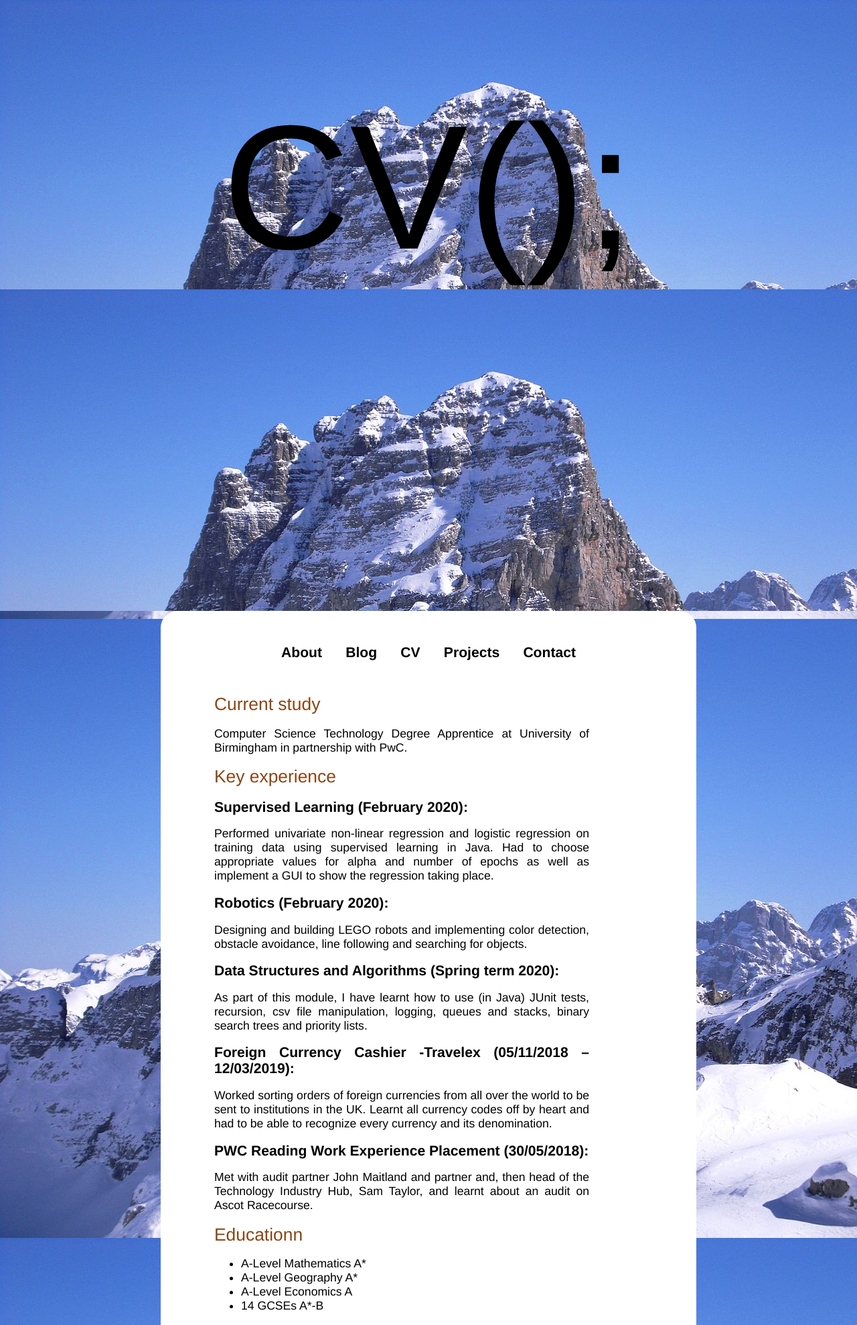
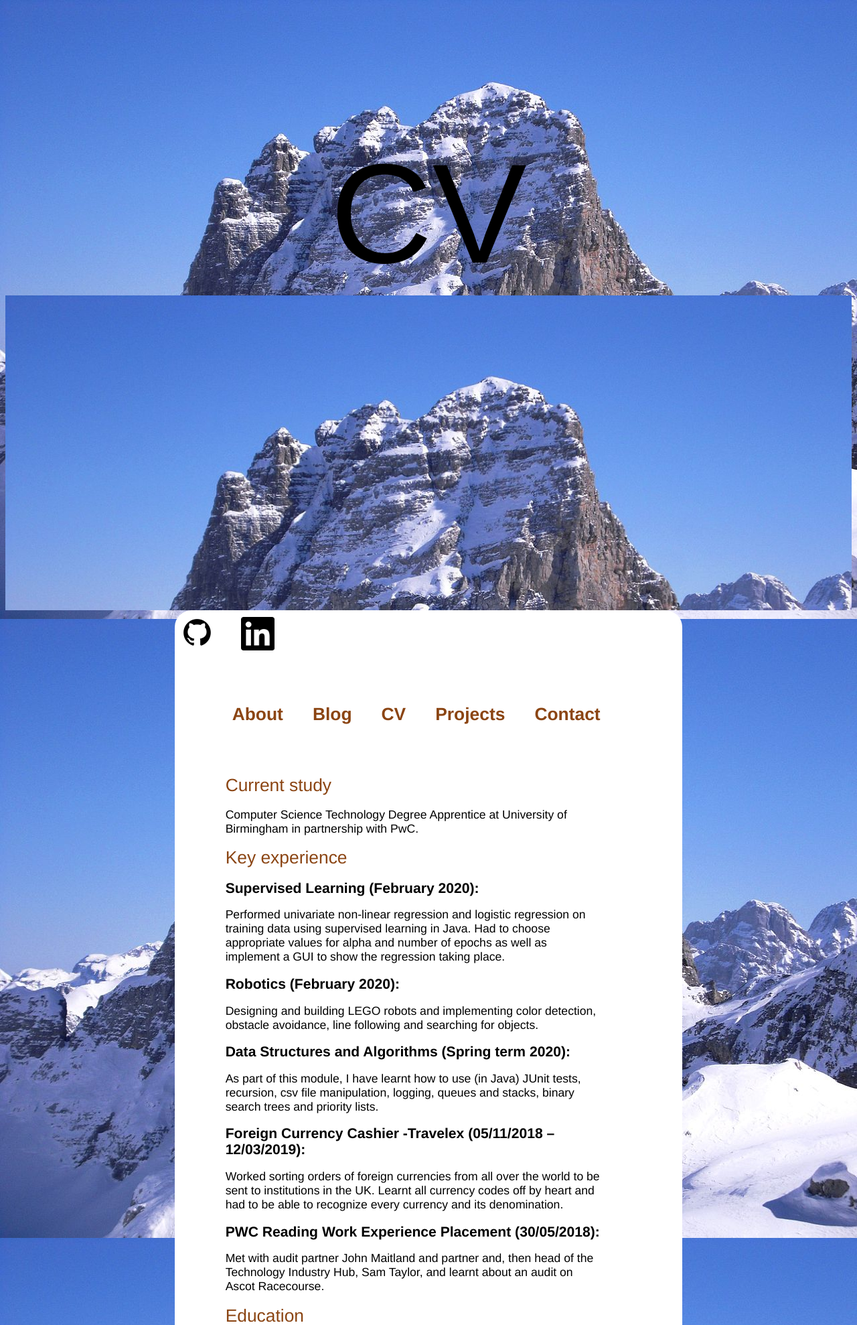
Before and after one commit to Frank0012/djangoProject, a Django app: page /CV/ in a window 1280 px wide. Shown: the top 1978 px of the page at 67% size. Run offline with Django 3.2, Linux system fonts and the light colour scheme.

Commit message:
Changed some CSS styling as well as adding landing page

```diff
--- a/blog/templates/CV/CV.html
+++ b/blog/templates/CV/CV.html
@@ -2,7 +2,7 @@
 
 {% block title %}{{title}}{% endblock title %}
 
-{%block header%} {{title}}(); {%endblock header%}
+{%block header%} {{title}} {%endblock header%}
 
 
 {% block content %}
@@ -33,7 +33,7 @@
 	Met with audit partner John Maitland and partner and, then head of the Technology Industry Hub, Sam Taylor, and learnt about an audit on Ascot Racecourse.
 </p>
 
-<header1>Educationn</header1>
+<header1>Education</header1>
 <ul>
 	<li>A-Level Mathematics A*</li>
 	<li>A-Level Geography A*</li>
@@ -41,14 +41,13 @@
 	<li>14 GCSEs A*-B</li>
 </ul>
 
-<header1>Key skills</header1>
+<header1>Skills</header1>
 <ul>
 	<li>Java</li>
 	<li>Python</li>
 	<li>Django</li>
 	<li>Notpad++</li>
 	<li>Eclipse</li>
-	<li>PowerShell</li>
 	<li>Open Roberta</li>
 	<li>LEAN Theorem Prover</li>
 	<li>HTML</li>
--- a/blog/templates/about/about.html
+++ b/blog/templates/about/about.html
@@ -2,11 +2,11 @@
 
 {% block title %}{{title}}{% endblock title %}
 
-{%block header%} {{title}}(); {%endblock header%}
+{%block header%} {{title}} {%endblock header%}
 
 {% block content %}
 <p>
-	&nbsp;&nbsp;&nbsp;&nbsp;Welcome to my website. Thank you for visiting. On this site you will find a <a href="/blog">blog</a> in which I talk about things of interest to me within Computer Science. I also have a <a href="/projects">projects</a> page with a list of programs I have worked on or am working on in my spare time. Hopefully the <a href="/CV">CV</a> page is self explanatory:). If you would like to contact me for any reason, whether it be about how I made my website, or anything else, please do not hesitate to reach out using the <a href="/contact">contact</a> form. Thank you, and enjoy!
+	&nbsp;&nbsp;&nbsp;&nbsp;Welcome to my website. Thank you for visiting. On this site you will find a blog in which I talk about things of interest to me within Computer Science. I also have a projects page with a list of programs I have worked on or am working on in my spare time. If you would like to contact me for any reason, whether it be about how I made my website, or anything else, please do not hesitate to reach out using the contact form. Thank you, and enjoy!
 
 <p>
 
--- a/blog/templates/blog/blog.html
+++ b/blog/templates/blog/blog.html
@@ -2,7 +2,7 @@
 
 {% block title %}{{title}}{% endblock title %}
 
-{%block header%} {{title}}(); {%endblock header%}
+{%block header%} {{title}} {%endblock header%}
 
 
 {% block content %}
--- a/blog/templates/projects/projects.html
+++ b/blog/templates/projects/projects.html
@@ -2,10 +2,12 @@
 
 {% block title %}{{title}}{% endblock title %}
 
-{%block header%} {{title}}(); {%endblock header%}
+{%block header%} {{title}} {%endblock header%}
 
 
 {% block content %}
+<p>The following projects can be found by clicking on the link to my GitHub. They are projects that I have created in my spare time.</p>
+
 <header1>Completed projects</header1>
 <h1>Matrix Manipulator</h1>
 <p>
--- a/blog/views.py
+++ b/blog/views.py
@@ -3,6 +3,10 @@ from django.shortcuts import render
 from django.utils import timezone
 from . models import Post
 
+
+#def index(request):
+#    title = "Frank Crossley"
+#    return render(request, 'index/index.html', {'title':title})
 
 def about(request):
     title = "About"
--- a/mywebsite/settings.py
+++ b/mywebsite/settings.py
@@ -123,3 +123,9 @@ STATIC_URL = '/static/'
 STATICFILES_DIRS = [
     os.path.join(BASE_DIR, 'mywebsite/static'),
 ]
+#Email Settings
+EMAIL_HOST = 'smtp.gmail.com'
+EMAIL_PORT = '587'
+EMAIL_HOST_USER = 'fcrossley95@gmail.com'
+EMAIL_HOST_PASSWORD = os.environ.get('GM_PASS')
+EMAIL_USE_TLS = True
--- a/mywebsite/static/main.css
+++ b/mywebsite/static/main.css
@@ -1,14 +1,19 @@
 @charset "utf-8";
   #header {
 	  border-style: none;
-	  width: 800px;
-	  height: auto;
+	  width: 100%;
+	  /*height: auto;
+	  padding-top: 1%;
+	  padding-left: 1%;*/
+	  border-radius: 25px 25px 0px 0px;
+
   }
   #wrapper {
     margin-top: 0px;
     margin-left: auto;
     margin-right: auto;
-    width: 800px;
+	margin-bottom: 35px;
+    width: 60%;
 	background-color: #FFFFFF;
 	border-radius: 25px;
 
@@ -18,8 +23,9 @@
   #big_header {
 	  text-align: center;
 	  font-family: Helvetica, sans-serif;
-	  font-size: 15em;
-	  padding-top: 10%;
+	  font-size: 12em;
+	  padding-top: 15%;
+
 
   }
 
@@ -28,16 +34,23 @@
 	width: 100%;
   }
   body {
-	margin: 0;
     font-family: Helvetica, sans-serif;
     font-size: 1.1em;
-    text-align: justify;
+    text-align: left;
     color: #000000;
 	background-image:url("alps2.jpg");
 	background-attachment: fixed;
 	background-position: center top;
 	background-repeat: no-repeat;
 	background-size: cover;
+
+  }
+
+  #index_header {
+	  text-align: center;
+	  font-family: Helvetica, sans-serif;
+	  font-size: 15em;
+	  padding: 50% 0% 50% 0%;
 
   }
 
@@ -49,8 +62,27 @@
   h1 {
 
 	  font-size: 1.2em;
-	  decoration: none;
+
   }
+
+  pi3{
+
+	background-image:url("alps2.jpg");
+	background-attachment: fixed;
+	background-position: center;
+	background-repeat: no-repeat;
+	background-size: cover;
+  }
+  h3{
+
+	  width: 60%;
+	  padding-top: 5%;
+	  margin: auto;
+	  text-align: center;
+	  font-size: 9em;
+
+  }
+
 
   header1 {
 	  color: #8B4513;
@@ -62,13 +94,14 @@
 
 
   a {
-	  color: #000000;
+	  color: #8B4513;
 	  font-weight: bold;
 	  text-decoration: none;
 	  transition-timing-function: ease;
+
   }
   a:hover{
-	  color: #8B4513;
+	  color: #000000;
   }
 
   #footer {
@@ -82,11 +115,31 @@
       color: #969696;
 	  border-radius: 0px 0px 25px 25px;
   }
-  img {
+  @keyframes fade {
+  0%   {opacity:0}
+  100%  {opacity:1}
+
+}
+  #button{
+	font-size: 5em;
+	float: center;
+	text-align: center;
+	position: relative;
+	margin-left: -50vw;
+	left: 50%;
+	background-color: #FFFFFF;
+	width: 100vw;
+	background-size: cover;
+	color: #000000;
+	animation-name: fade;
+	animation-duration: 6s;
+
+  }
+  #img {
 	  border-radius: 50%;
 	  height: 200px;
 	  float: right;
-	  margin-right: 30px;
+	  margin-right: 50px;
 	  margin-left: 30px;
   }
 
@@ -102,45 +155,21 @@
 
 	}
 
-  #nav li {
-      padding-top: 10px;
-      padding-bottom: 10px;
-      font-size: 1em;
-      list-style-type: none;
-      border-bottom: thin solid #e0e0e0;
-      color: #1e9d36;
-      left: 0px;
-      list-style-position: inside;
-  }
-  #nav li a {
-      text-decoration: none;
-  }
   #main {
       width: 560px;
-      margin: 0% 0% 10% 10%;
-      padding-right: 0px;
+      margin: 0% 10% 0% 10%;
+      padding-bottom: 50px;
   }
 
 
   #top_menu {
 
-      padding: 50px 50px 50px 50px;
-      font-size: 1.2em;
+      padding: 75px 50px 75px 50px;
+      font-size: 1.5em;
 	  text-align: center;
       color: #270c39;
   }
-  table.month td {
-      border: 1px solid rgb(221, 221, 221);
-      padding: 20px;
-      text-align: center;
-  }
-  table.month th {
-      padding: 2px 0px;
-      text-align: center;
-  }
-  th.month {
-      display: none;
-  }
+
   ul.errorlist {
     margin: 0;
     padding: 0;
--- a/mywebsite/templates/base.html
+++ b/mywebsite/templates/base.html
@@ -14,6 +14,7 @@
 
 	<div id="big_header">{%block header%} {{page_title | default:"Untitled Page"}} {%endblock header%}</div>
 
+
 	<div id="parallax"></div>
 	<body>
 
@@ -21,10 +22,18 @@
 
          <header id="header">
 
-             <div id="top_menu"><a href="/about">About</a> &nbsp;&nbsp;&nbsp;&nbsp; <a href="/blog">Blog</a> &nbsp;&nbsp;&nbsp;&nbsp; <a href="/CV">CV</a> &nbsp;&nbsp;&nbsp;&nbsp; <a href="/projects">Projects</a> &nbsp;&nbsp;&nbsp;&nbsp; <a href="/contact">Contact</a>
+		 <a href="https://github.com/Frank0012">
+		 <img src="{% static 'gitHubLogo.png' %}" alt="GitHub" style="width:50px;height:50px;margin-left:10px;margin-top:10px"/>
+		 </a>
+		 &nbsp;&nbsp;&nbsp;&nbsp;
+		 <a href="https://www.linkedin.com/in/frank-crossley-3501761ab/">
+		 <img src="{% static 'linkdin.png' %}" alt="Linkedin" style="width:50px;height:50px;margin-left:10px;margin-top:10px"/>
+		 </a>
+
+             <div id="top_menu"><a href="/about">About</a> &nbsp;&nbsp;&nbsp;&nbsp; <a href="/blog">Blog</a> &nbsp;&nbsp;&nbsp;&nbsp; <a href="/CV">CV</a> &nbsp;&nbsp;&nbsp;&nbsp; <a href="/projects">Projects</a> &nbsp;&nbsp;&nbsp;&nbsp; <a href="/contact">Contact</a> &nbsp;&nbsp;&nbsp;&nbsp;
 
 			 </div>
-
+         </header>
 
          <section id="main">
 
@@ -33,7 +42,8 @@
 		Placeholder text in base template. Replace with page content.
 		</p>
 		{% endblock content %}
-		</section> </header>
+
+		</section>
          <footer id="footer">Copyright &copy;
              <script type="text/JavaScript">
                  document.write(new Date().getFullYear());
--- a/mywebsite/urls.py
+++ b/mywebsite/urls.py
@@ -1,9 +1,11 @@
 from django.contrib import admin
 from django.urls import include, path
 from . import contactForm
+from . import index
 
 urlpatterns = [
     path('admin/', admin.site.urls),
     path('', include('blog.urls')),
+    path('', index.index, name='index'),
     path('contact/', contactForm.contact, name = 'contact')
 ]
```
Also changed, not shown: mywebsite/contactForm.py (+4 -4 lines), mywebsite/index.py (added, +8 -0 lines), mywebsite/templates/base1.html (+11 -2 lines), mywebsite/templates/contact/contact.html (+7 -3 lines), mywebsite/templates/index/index.html (added, +15 -0 lines), mywebsite/static/gitHubLogo.png (added), mywebsite/static/linkdin.png (added).
